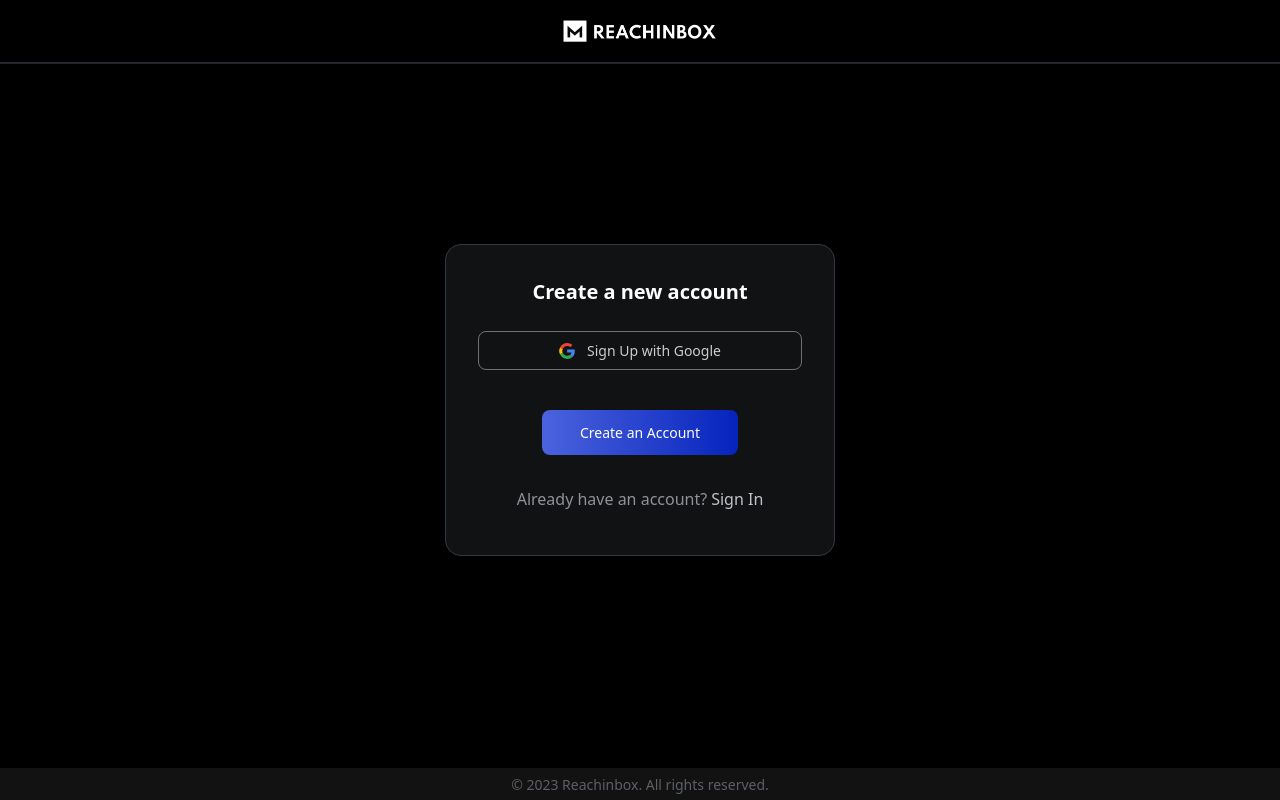
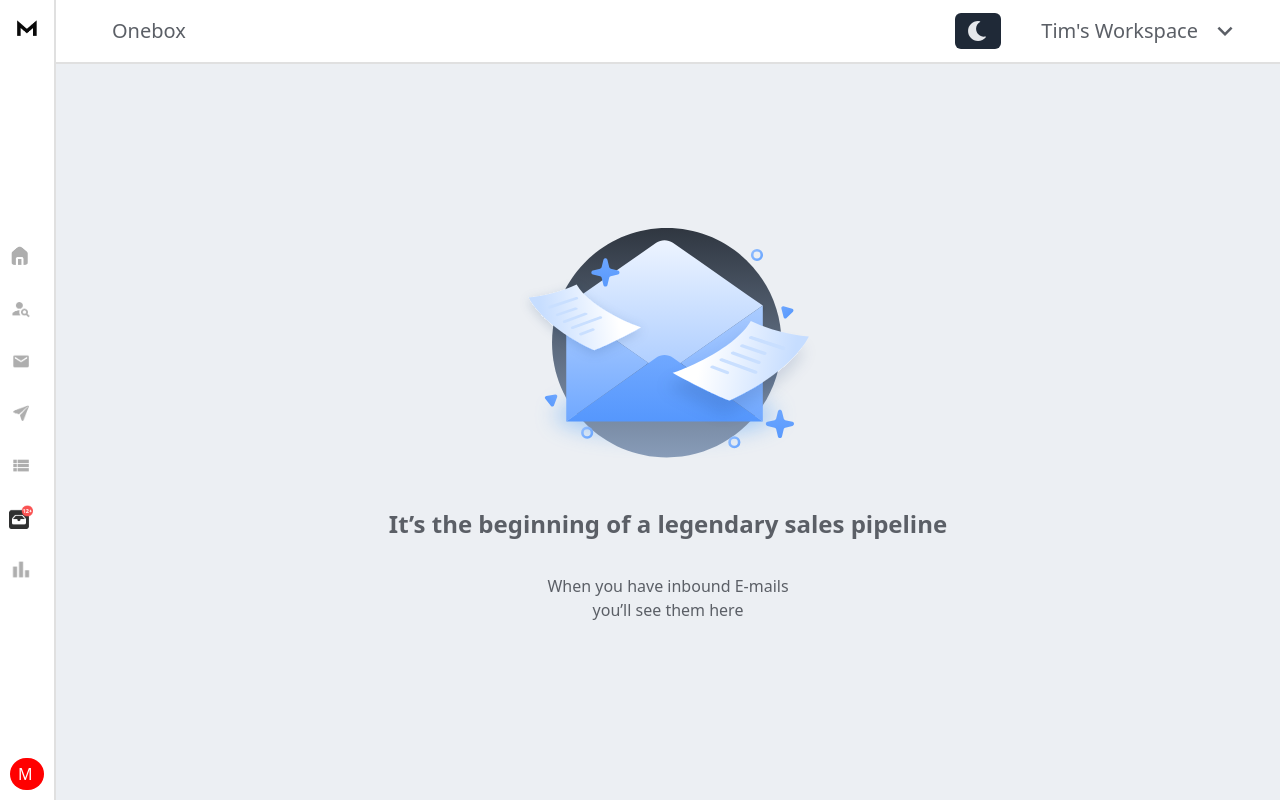
Before and after one commit to NandeshMM/RechInBoxAI_Nandesh_Assignment-main, a React (Vite) app: page / in a window 1280 px wide. Before the commit this address led to /login. Built offline with nearby package versions, Linux system fonts and the light colour scheme; no server answers.

Commit message:
Onebox edit main commit

```diff
--- a/src/components/Sidebar/SideBar.tsx
+++ b/src/components/Sidebar/SideBar.tsx
@@ -51,7 +51,7 @@ function SideBar({ onMenuItemClick }: SideBarProps) {
       </div>
       <div className="sidebar-footer">
         <div>
-        PS
+        M
         </div>
       </div>
     </div>
--- a/src/components/SubView/SubView.css
+++ b/src/components/SubView/SubView.css
@@ -31,3 +31,7 @@
   .subview.dark .subtitle {
     color: #9E9E9E;
   }
+
+  .thick {
+    font-weight: bold;
+  }
--- a/src/components/SubView/SubView.tsx
+++ b/src/components/SubView/SubView.tsx
@@ -24,12 +24,13 @@ function SubView() {
       <div>
         <img src={img} alt="Illustration" />
       </div>
-      <div className="title">
+      <div className="title thick">
         It’s the beginning of a legendary sales pipeline
       </div>
-      <div className="subtitle">
-        When you have inbound E-mails you’ll see them here
+      <div className="subtitle align-middle">
+        When you have inbound E-mails
       </div>
+      <div className="subtitle">you’ll see them here</div>
     </div>
   );
 }
--- a/src/components/ThemeToggle/ThemeToggle.css
+++ b/src/components/ThemeToggle/ThemeToggle.css
@@ -4,8 +4,8 @@
   }
 
   .theme-toggle-button {
-    background-color: #e5e7eb; /* bg-gray-200 */
-    color: #1f2937; /* text-gray-800 */
+    background-color: #1f2937; /* bg-gray-200 */
+    color: #e5e7eb; /* text-gray-800 */
     padding-left: 0.75rem; /* px-3 */
     padding-right: 0.40rem; /* px-3 */
     padding-top: 0.5rem; /* py-2 */
@@ -23,3 +23,41 @@
   .theme-toggle-icon {
     margin-right: 0.5rem; /* mr-2 */
   }
+
+  .switch {
+    position: relative;
+    display: inline-block;
+    width: 60px;
+    height: 34px;
+    }
+    .switch input {
+    opacity: 0;
+    width: 0;
+    height: 0;
+  }
+  .slider {
+    position: absolute;
+    cursor: pointer;
+    top: 0;
+    left: 0;
+    right: 0;
+    bottom: 0;
+    background-color:#ccc;
+    }
+
+    .slider:before {
+    position: absolute;
+    content: "";
+    height: 26px;
+    width: 26px;
+    left: 4px;
+    border-color: white;
+    transition: 0.4s;
+    }
+
+    input:checked .slider{
+      background-color: gray;
+    }
+    input:checked + .slider:before{
+      transform: translateX(25px);
+    }
--- a/src/components/ThemeToggle/ThemeToggle.tsx
+++ b/src/components/ThemeToggle/ThemeToggle.tsx
@@ -1,6 +1,7 @@
 import { useEffect, useState } from "react";
 import { FaSun, FaMoon } from "react-icons/fa";
 import './ThemeToggle.css';
+import theme from "../Images/light_mode.png"
 
 function ThemeToggle() {
     const [darkMode, setDarkMode] = useState(false);
@@ -21,7 +22,7 @@ function ThemeToggle() {
                 onClick={() => setDarkMode(!darkMode)}
             >
                 {darkMode ? (
-                    <FaSun className="theme-toggle-icon dark-theme-toggle-icon" />
+                    <img className="theme-toggle-icon dark-theme-toggle-icon" src={theme} alt="" />
                 ) : (
                     <FaMoon className="theme-toggle-icon" />
                 )}
--- a/src/pages/OneBox/OneBox.tsx
+++ b/src/pages/OneBox/OneBox.tsx
@@ -13,14 +13,14 @@ function OneBox() {
   const queryParams = new URLSearchParams(location.search);
   const token = queryParams.get("token");
 
-  useEffect(() => {
-    if (!token) {
-      Navigate("/login");
-    }
-    if (token) {
-      localStorage.setItem("token", `Bearer ${token}`);
-    }
-  }, [token]);
+  // useEffect(() => {
+  //   if (!token) {
+  //     Navigate("/login");
+  //   }
+  //   if (token) {
+  //     localStorage.setItem("token", `Bearer ${token}`);
+  //   }
+  // }, [token]);
 
   const [selectedComponent, setSelectedComponent] = useState(null);
 
```
Also changed, not shown: src/assets/light_mode.png (added), src/components/Images/light_mode.png (added).
